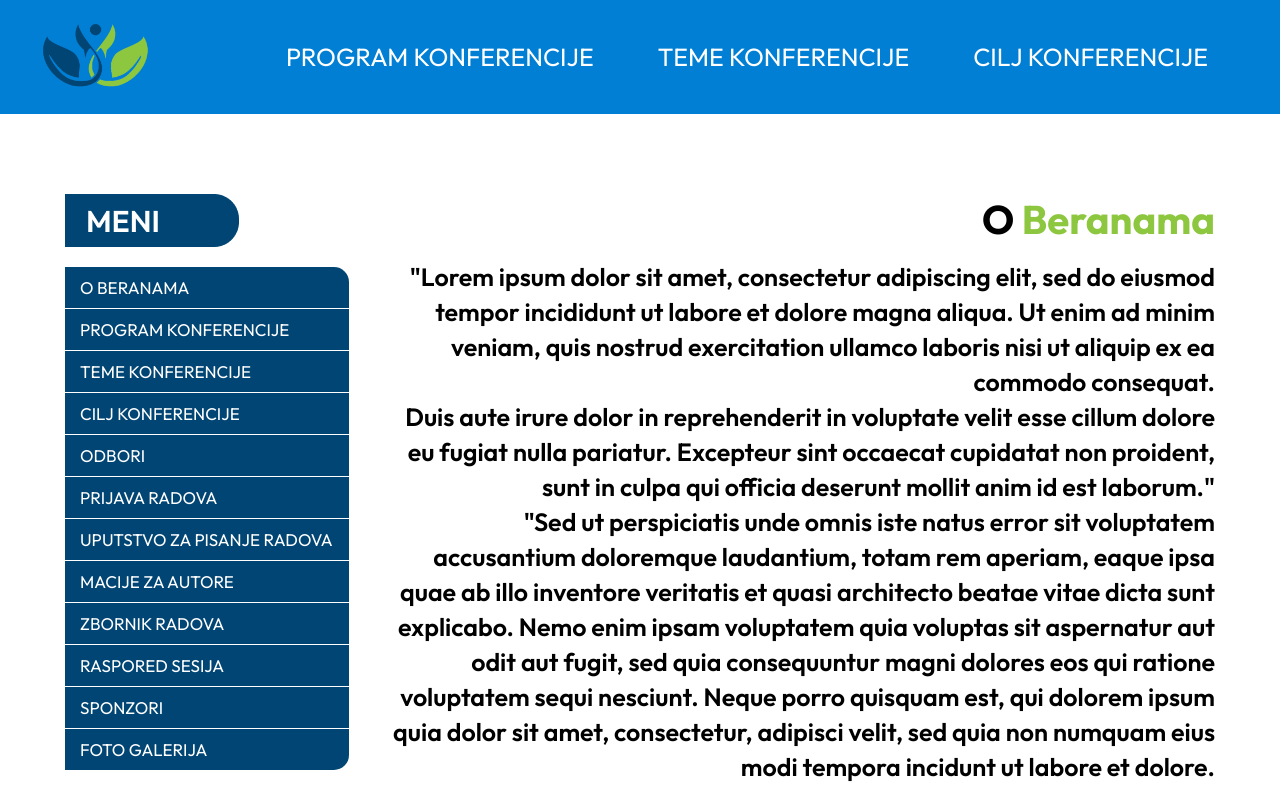
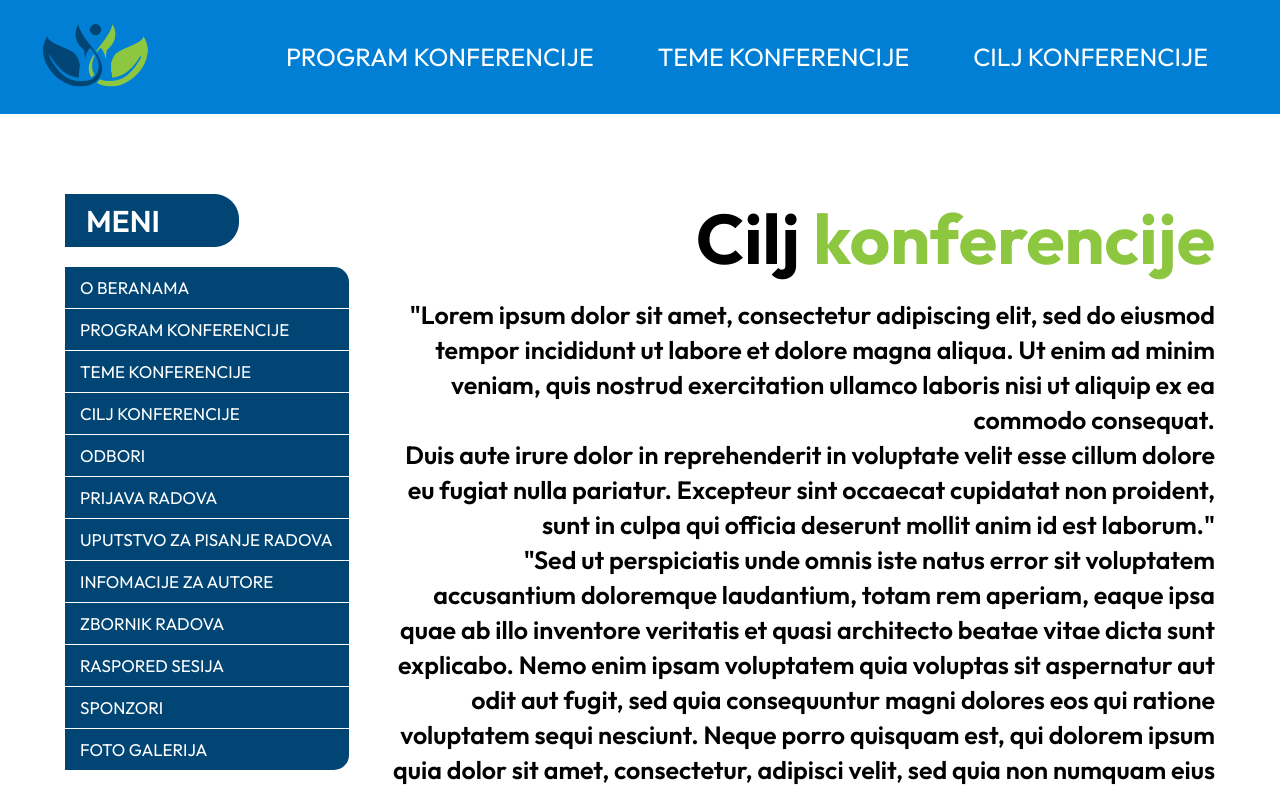
Before and after one commit to JEKO10/Event, a React (Vite) app: page /info/cilj-konferencije in a window 1280 px wide. Shown: the top 790 px of the page. Built offline with nearby package versions, Linux system fonts and the light colour scheme.

Commit message:
green title span in single page

```diff
--- a/src/assets/style/SinglePage.style.tsx
+++ b/src/assets/style/SinglePage.style.tsx
@@ -164,7 +164,7 @@ export const Header = styled.section`
     }
 
     h2 {
-      font-size: 40px;
+      font-size: 70px;
       margin-bottom: 16px;
 
       span {
--- a/src/pages/SinglePage.tsx
+++ b/src/pages/SinglePage.tsx
@@ -1,5 +1,5 @@
-// import { useParams } from "react-router-dom";
-// import newsData from "../news.json";
+import { useParams } from "react-router-dom";
+import pages from "../sidebarPages.json";
 import { Header, Image, Main } from "../assets/style/SinglePage.style";
 import Sidebar from "../components/Sidebar";
 import Berane from "../assets/images/berane.jpg";
@@ -7,7 +7,21 @@ import Centar from "../assets/images/centar.jpg";
 import SinglePageNav from "../components/SinglePageNav";
 
 const SinglePage = () => {
-  // const { path } = useParams();
+  const { path } = useParams();
+
+  const selectedPage = pages.find((page) => page.path === path);
+
+  if (!selectedPage) {
+    return <p>Nepostojeća stranica!</p>;
+  }
+
+  const titleWords = selectedPage.title.split(" ");
+
+  if (titleWords.length >= 2) {
+    titleWords[1] = `<span>${titleWords[1]}</span>`;
+  }
+
+  const titleWithSpan = titleWords.join(" ");
 
   return (
     <>
@@ -15,9 +29,7 @@ const SinglePage = () => {
       <Header>
         <Sidebar />
         <article>
-          <h2>
-            O <span>Beranama</span>
-          </h2>
+          <h2 dangerouslySetInnerHTML={{ __html: titleWithSpan }} />
           <p>
             "Lorem ipsum dolor sit amet, consectetur adipiscing elit, sed do
             eiusmod tempor incididunt ut labore et dolore magna aliqua. Ut enim
--- a/src/sidebarPages.json
+++ b/src/sidebarPages.json
@@ -43,8 +43,8 @@
   },
   {
     "id": 7,
-    "title": "macije za autore",
-    "path": "macije-za-autore",
+    "title": "infomacije za autore",
+    "path": "infomacije-za-autore",
     "route": "radovi"
   },
   {
```
